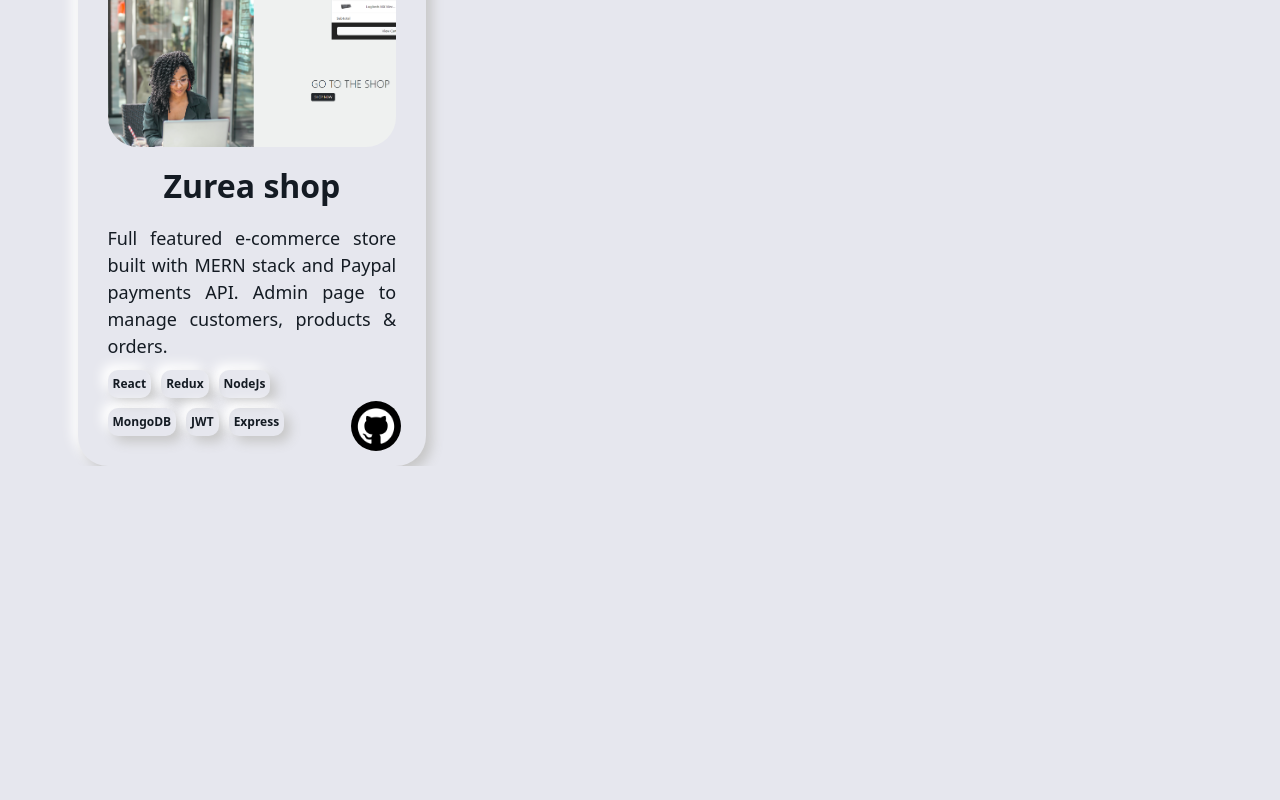
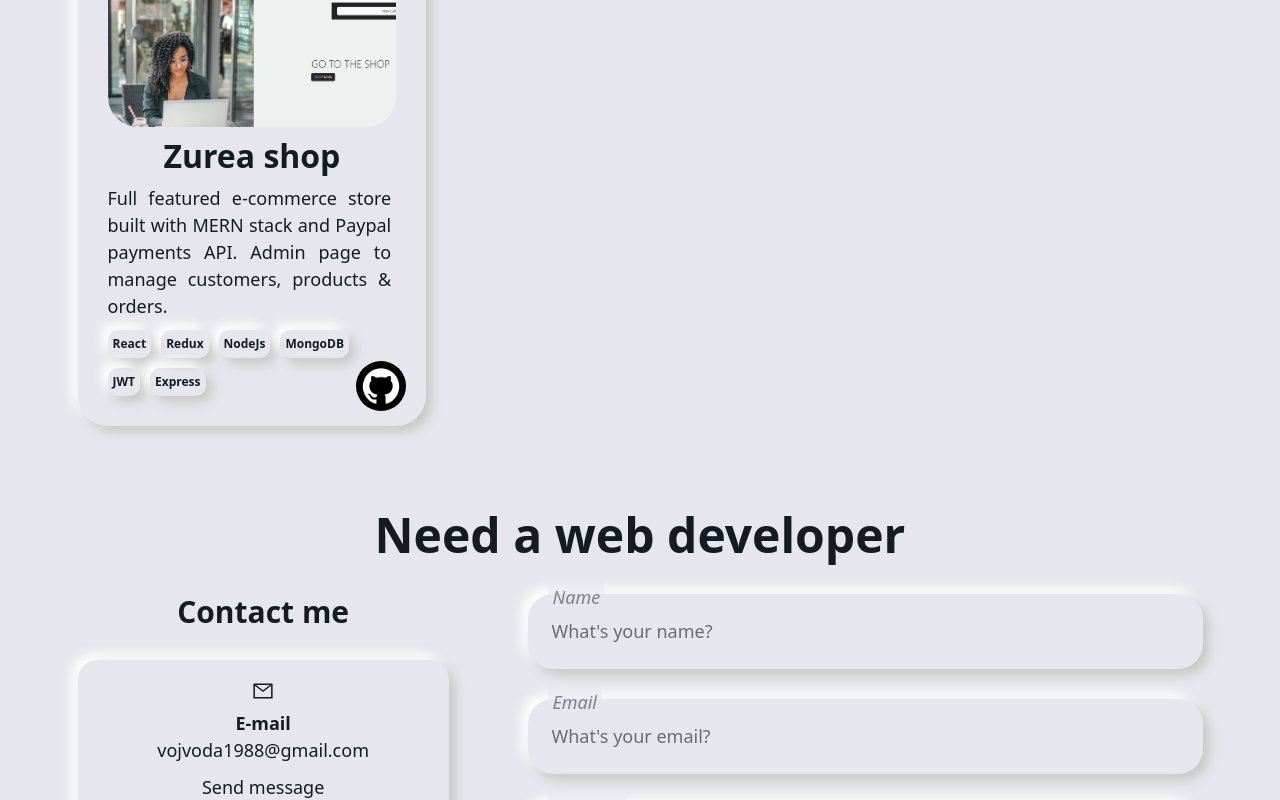
Before and after one commit to MiIos1988/Portfolio-react, a React (Create React App) app: page / in a window 1280 px wide. Shown: the part 2000-2800 px from the top of the page. Before the commit the page ends 2466 px from the top, so only its background shows below. Built offline with nearby package versions, Linux system fonts and the light colour scheme.

Commit message:
Stily contact component

```diff
--- /dev/null
+++ b/src/components/ContactComponent/ContactComponent.jsx
@@ -0,0 +1,50 @@
+import { AiOutlineMail, AiOutlineWhatsApp } from "react-icons/ai";
+import { RiSendPlane2Line } from "react-icons/ri";
+import "animate.css";
+
+const ContactComponent = () => {
+
+    return(
+        <section className="container contact">
+            <h2>Need a web developer</h2>
+            <article className = "d-flex justify-content-between">
+                <div className = "contactField">
+                    <h3>Contact me</h3>
+                    <div className="shadow">
+                        <AiOutlineMail/><br />
+                        <span>E-mail</span>
+                        <p>vojvoda1988@gmail.com</p>
+                        <p>Send message</p>
+                    </div>
+                    <div className="shadow">
+                        <AiOutlineWhatsApp/><br />
+                        <span>WhatsApp</span>
+                        <p>+381 65 37 37 257</p>
+                        <p>Send message or call</p>
+                    </div>
+
+                </div>
+                <div className="formField ">
+                    <form action="" >
+                        <div className="position-relative">
+                        <label className="labName p-2">Name</label>
+                        <input type="text" name="name" className="form-control shadow" placeholder="What's your name?" />
+                        </div>
+                        <div className="position-relative">
+                        <label className="labEmail p-2" >Email</label>
+                        <input type="email" name="email" className="form-control shadow" placeholder="What's your email?" />
+                        </div>
+                        <div className="position-relative">
+                        <label className="labMsg p-2">Message</label>
+                        <textarea name="message" className="form-control shadow" placeholder="What do you want to say?"  rows="7"></textarea>
+                        </div>
+                        <button className="btn">Send message</button>
+                    </form>
+                </div>
+            </article>
+
+        </section>
+    )
+}
+
+export default ContactComponent;
--- /dev/null
+++ b/src/components/ContactComponent/contact.scss
@@ -0,0 +1,96 @@
+.contact{
+    text-align: center;
+    h2{
+        font-size: 4.8rem;
+        font-weight: 700;
+        margin-top: 8rem;
+        margin-bottom: 3rem !important;
+    }
+
+    .contactField{
+        width: 33%;
+        h3{
+            font-size: 3rem;
+            font-weight: 700;
+            margin-bottom: 3rem !important;
+        }
+
+        div{
+            padding: 2rem;
+            font-size: 1.8rem;
+            border-radius: 20px;
+            margin-bottom: 3.5rem;
+            box-shadow: 6px 6px 12px var(--shadow-one), -6px -6px 12px var(--shadow-two) !important;
+
+            span{
+                font-weight: bold;
+            }
+            svg{
+                font-size: 3rem;
+                padding-bottom: 8px;
+            }
+        }
+    }
+    .formField{
+        width: 60%;
+        font-size: 1.8rem;
+        input{
+            border: none !important;
+            border-radius: 25px;
+            // border: 1px solid black;
+            background-color: inherit;
+            font-size: 1.8rem;
+            padding: 2.4rem;
+            margin-bottom: 3rem;
+            box-shadow: 6px 6px 12px var(--shadow-one), -6px -6px 12px var(--shadow-two) !important;
+            color:var(--text-color);
+            &::placeholder{
+                color:var(--text-color);
+                opacity: .6;
+            }
+        }
+        textarea{
+            border: none !important;
+            // border: 1px solid black;
+            border-radius: 25px;
+            padding: 2.4rem;
+            font-size: 1.8rem;
+            background-color: inherit;
+            box-shadow: 6px 6px 12px var(--shadow-one), -6px -6px 12px var(--shadow-two) !important;
+            color:var(--text-color);
+            &::placeholder{
+                color:var(--text-color);
+                opacity: .6;
+            }
+        }
+        .labName, .labEmail, .labMsg{
+            background-color: var(--background-color);
+            font-style: italic;
+            position: absolute;
+            top: -15px;
+            left: 20px;
+            opacity: .5;
+
+        }
+        .btn{
+            font-weight: 600;
+    color: var(--text-color) !important;
+    background-color: var(--background-color) !important;
+    font-size: 2rem;
+    padding: 0.8rem 2rem !important;
+    width: 200px;
+    border: none;
+    margin: 3rem;
+    box-shadow: -5px -5px 20px var(--shadow-one),
+      5px 5px 10px rgba(155, 155, 155, 0.5),
+      inset 5px 5px 10px rgba(155, 155, 155, 0.5),
+      inset -5px -5px 10px var(--shadow-one);
+        &:hover {
+            box-shadow: -5px -5px 20px var(--shadow-one),
+              inset 5px 5px 10px rgba(155, 155, 155, 0.5),
+              inset -5px -5px 10px var(--shadow-one);
+          }
+        }
+    }
+
+}
--- a/src/components/ProjectComponent/projectSection.scss
+++ b/src/components/ProjectComponent/projectSection.scss
@@ -25,16 +25,32 @@
     .title {
       font-size: 3.2rem;
       font-weight: 700;
-      margin: 2rem 0;
+      margin: 1rem 0;
     }
 
     .desc {
       text-align: justify;
       font-size: 1.8rem;
+      max-height: 135px;
+      padding-right: 5px;
+      overflow-y:auto;
+      &::-webkit-scrollbar {
+        width: 8px;
+        height: 8px;
+        // padding-left: 2px;
+      }
+      &::-webkit-scrollbar-thumb {
+        background-color: #aaa;
+        border-radius: 4px;
+      }
+      &::-webkit-scrollbar-track {
+        background-color: #f2f2f2;
+      }
+
     }
 
     .blockTags {
-      width: 80%;
+      width: 85%;
 
       & > div {
         width: 100%;
@@ -52,7 +68,7 @@
     .git {
       position: absolute;
       bottom: 15px;
-      right: 25px;
+      right: 20px;
 
       img {
         width: 50px;
--- a/src/constants/data.js
+++ b/src/constants/data.js
@@ -20,7 +20,7 @@ const data = [
   {
     image: img1,
     title: "Zurea shop",
-    desc: "Full featured e-commerce store built with MERN stack and Paypal payments API. Admin page to manage customers, products & orders.",
+    desc: "Full featured e-commedadasdas asdasdasdas dasdasdasd asdasdasda asdasdasd asdasdasdas adasdasdas asdasdasds asdasdasdasd asdasrce store built with MERN stack and Paypal payments API. Admin page to manage customers, products & orders.",
     tags: ["React", "Redux", "NodeJs", "MongoDB", "JWT", "Express"],
     github: "https://github.com/VojvodaMilos/My_shop",
     live: "https://frontend-my-shop.vercel.app/",
--- a/src/index.scss
+++ b/src/index.scss
@@ -3,6 +3,7 @@
 @import "./components/HeroComponent/hero.scss";
 @import "./components/SkillsComponent/skills.scss";
 @import "./components/ProjectComponent/projectSection.scss";
+@import "./components/ContactComponent/contact.scss";
 
 /******GLOBAL**************/
 :root {
--- a/src/pages/HomePageComponent.jsx
+++ b/src/pages/HomePageComponent.jsx
@@ -1,3 +1,4 @@
+import ContactComponent from "../components/ContactComponent/ContactComponent";
 import HeroComponent from "../components/HeroComponent/HeroComponent";
 import NavbarComponent from "../components/NavbarComponent/NavbarComponent";
 import ProjectComponent from "../components/ProjectComponent/Projectcomponent";
@@ -10,6 +11,7 @@ const HomePageComponent = () => {
             <HeroComponent />
             <SkillsComponent />
             <ProjectComponent />
+            <ContactComponent/>
         </>
     )
 
```
Also changed, not shown: 1 other file (tests, documents, lock files or other folders).
